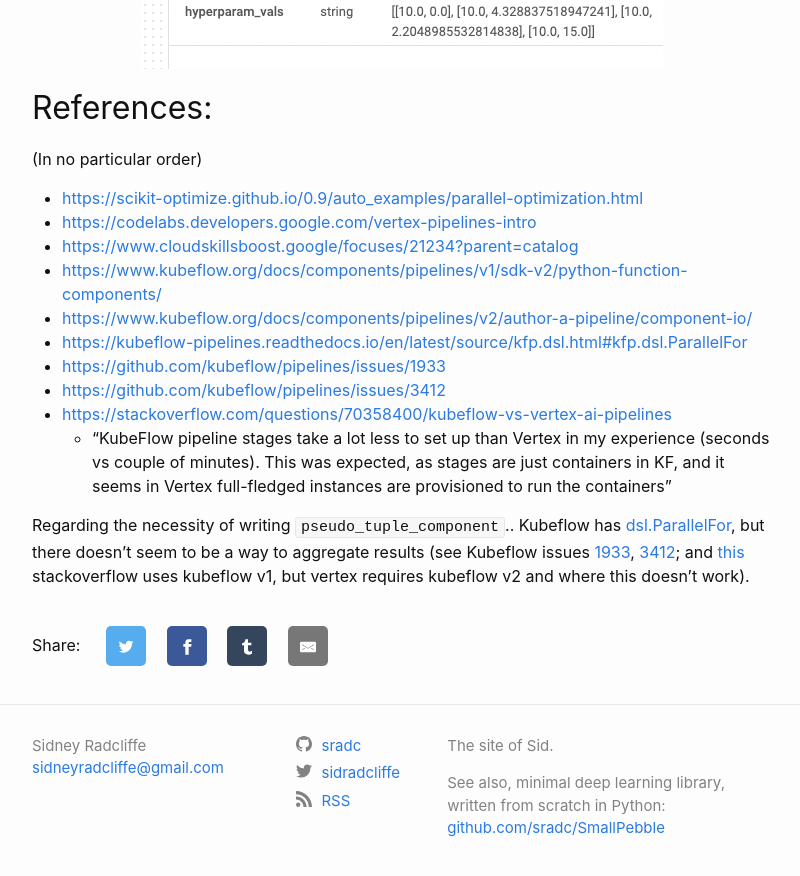
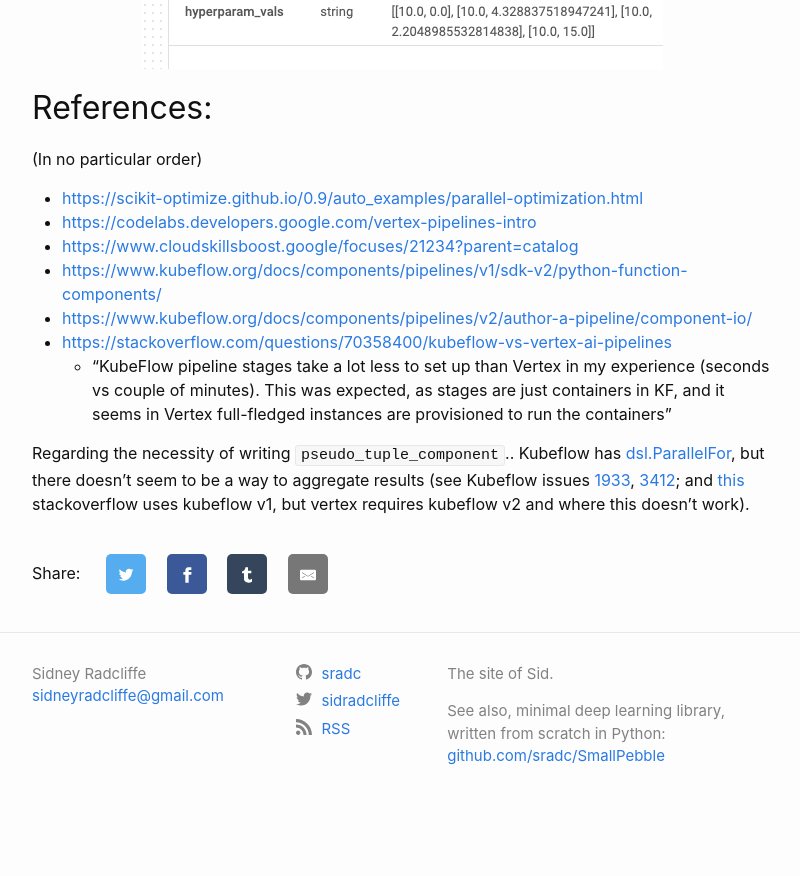
Before and after one commit to sradc/sradc.github.io, a Jekyll site: the page built from _posts/2022-11-22-kubeflow-hyperparam-opt.md, in a window 1280 px wide and 900 px high, scrolled down 6924 px. Shown: the top 876 px of the window, without its empty margins (238-1038 px from the left). Built offline with Jekyll 4.4.1, drawn with Linux system fonts in a browser that asks for light colours; comment, search, counter and statistics services are not loaded; after the commit the page ends 7752 px from its top, so only the background shows below that; some of the changed lines change nothing that is shown.

Commit message:
clean up the references a bit

```diff
--- a/_posts/2022-11-22-kubeflow-hyperparam-opt.md
+++ b/_posts/2022-11-22-kubeflow-hyperparam-opt.md
@@ -279,9 +279,6 @@
 - [https://www.cloudskillsboost.google/focuses/21234?parent=catalog](https://www.cloudskillsboost.google/focuses/21234?parent=catalog)
 - [https://www.kubeflow.org/docs/components/pipelines/v1/sdk-v2/python-function-components/](https://www.kubeflow.org/docs/components/pipelines/v1/sdk-v2/python-function-components/)
 - [https://www.kubeflow.org/docs/components/pipelines/v2/author-a-pipeline/component-io/](https://www.kubeflow.org/docs/components/pipelines/v2/author-a-pipeline/component-io/)
-- [https://kubeflow-pipelines.readthedocs.io/en/latest/source/kfp.dsl.html#kfp.dsl.ParallelFor](https://kubeflow-pipelines.readthedocs.io/en/latest/source/kfp.dsl.html#kfp.dsl.ParallelFor)
-- [https://github.com/kubeflow/pipelines/issues/1933](https://github.com/kubeflow/pipelines/issues/1933)
-- [https://github.com/kubeflow/pipelines/issues/3412](https://github.com/kubeflow/pipelines/issues/3412)
 - [https://stackoverflow.com/questions/70358400/kubeflow-vs-vertex-ai-pipelines](https://stackoverflow.com/questions/70358400/kubeflow-vs-vertex-ai-pipelines)
     - "KubeFlow pipeline stages take a lot less to set up than Vertex in my experience (seconds vs couple of minutes). This was expected, as stages are just containers in KF, and it seems in Vertex full-fledged instances are provisioned to run the containers"
 
```
